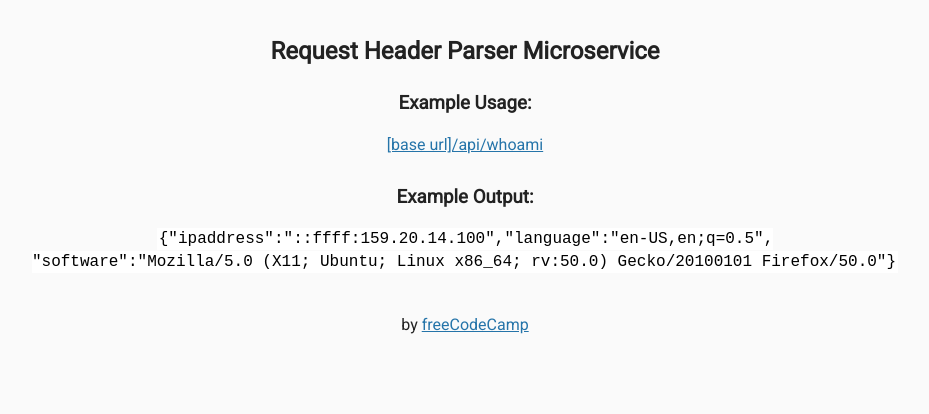
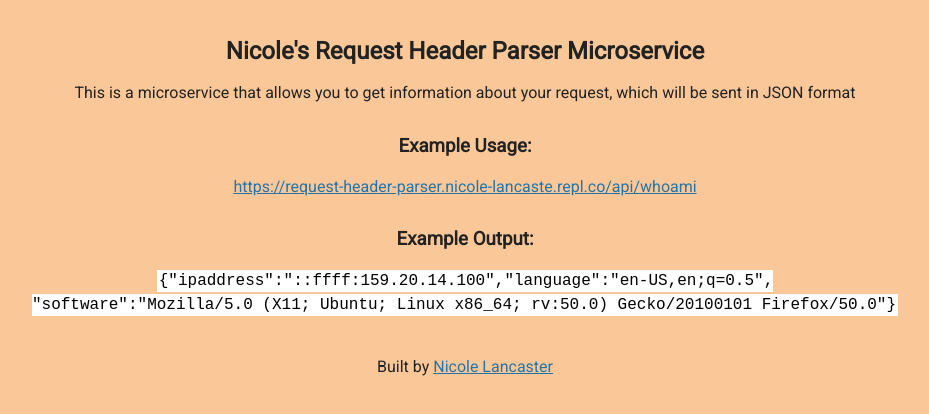
Before and after one commit to nicole-lancaster/request-header-parser, a website: page src/views/index.html in a window 1280 px wide. Shown: the whole page, without its empty margins (175-1104 px from the left). Drawn offline with Linux system fonts and the light colour scheme; files that its build step writes are made by us from their sources.

Commit message:
making small tweaks to html info displayed on main page and changing bg-color

```diff
--- a/public/style.css
+++ b/public/style.css
@@ -2,7 +2,7 @@ body {
   font-family: "Roboto", sans-serif;
   font-size: 16px;
   color: #222;
-  background-color: #fafafa;
+  background-color: #fac898;
   text-align: center;
   line-height: 1.4em;
 }
--- a/src/views/index.html
+++ b/src/views/index.html
@@ -3,11 +3,6 @@
 <html>
   <head>
     <title>Request Header Parser</title>
-    <link
-      rel="shortcut icon"
-      href="https://cdn.hyperdev.com/us-east-1%3A52a203ff-088b-420f-81be-45bf559d01b1%2Ffavicon.ico"
-      type="image/x-icon"
-    />
     <link
       href="https://fonts.googleapis.com/css?family=Roboto"
       rel="stylesheet"
@@ -18,11 +13,16 @@
 
   <body>
     <div class="container">
-      <h2>Request Header Parser Microservice</h2>
-
+      <h2>Nicole's Request Header Parser Microservice</h2>
+      <p>
+        This is a microservice that allows you to get information about your
+        request, which will be sent in JSON format
+      </p>
       <h3>Example Usage:</h3>
       <p>
-        <a href="api/whoami">[base url]/api/whoami</a>
+        <a href="https://request-header-parser.nicole-lancaste.repl.co/"
+          >https://request-header-parser.nicole-lancaste.repl.co/api/whoami</a
+        >
       </p>
 
       <h3>Example Output:</h3>
@@ -35,7 +35,12 @@
       </p>
     </div>
     <div class="footer">
-      <p>by <a href="https://www.freecodecamp.org">freeCodeCamp</a></p>
+      <p>
+        Built by
+        <a href="https://nicolelancasterportfolio.netlify.app/"
+          >Nicole Lancaster</a
+        >
+      </p>
     </div>
   </body>
 </html>
```
